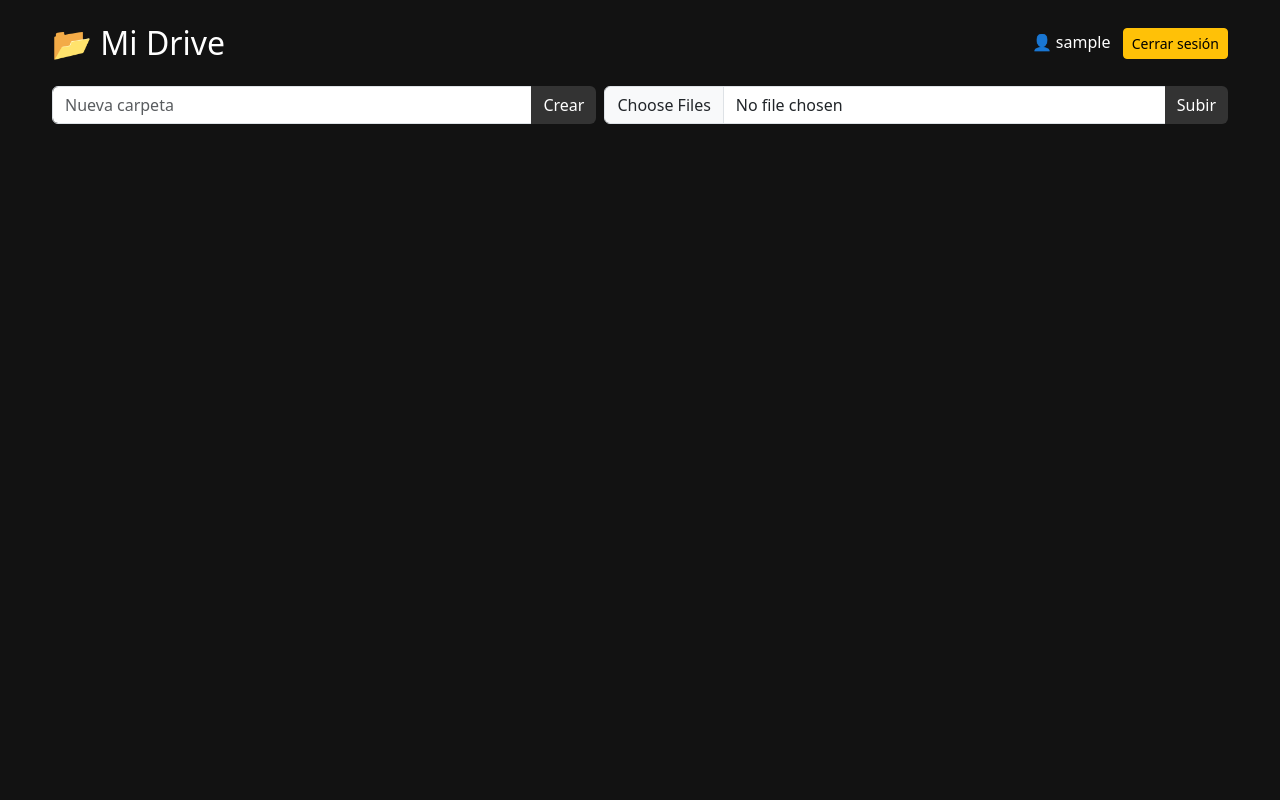
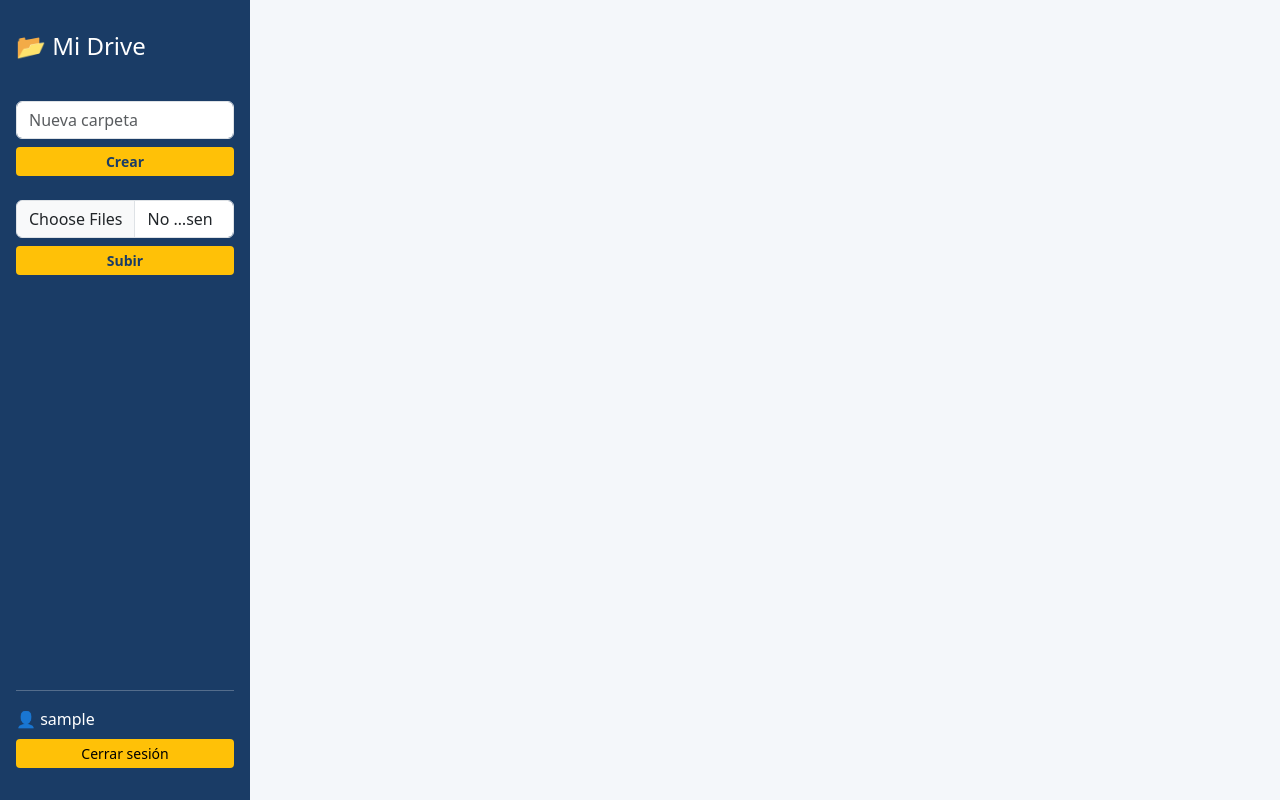
Before and after one commit to andres-app/drive, a PHP site: page / in a window 1280 px wide. Run offline with PHP 8.4, Linux system fonts and the light colour scheme; the visitor is signed in with stand-in values (Sample User, id 1); data that the repository does not hold is empty.

Commit message:
Se realiza cambio de aspecto

```diff
--- a/index.php
+++ b/index.php
@@ -45,7 +45,8 @@ $stmt = $conn->prepare("SELECT * FROM files WHERE folder = ? AND user_id = ? ORD
 $stmt->execute([$currentFolder, $userId]);
 $files = $stmt->fetchAll(PDO::FETCH_ASSOC);
 
-function getFileIcon($fileName) {
+function getFileIcon($fileName)
+{
     $extension = strtolower(pathinfo($fileName, PATHINFO_EXTENSION));
     $icons = [
         'pdf' => 'https://cdn-icons-png.flaticon.com/512/337/337946.png',
@@ -71,75 +72,124 @@ function getFileIcon($fileName) {
 
 <!DOCTYPE html>
 <html lang="es">
+
 <head>
     <meta charset="UTF-8">
     <title>Mi Drive</title>
     <meta name="viewport" content="width=device-width, initial-scale=1.0">
     <link rel="stylesheet" href="https://cdn.jsdelivr.net/npm/bootstrap@5.3.0/dist/css/bootstrap.min.css">
     <style>
-        body { background-color: #121212; color: white; }
-        .container { max-width: 1200px; }
+        body {
+            background-color: #f4f7fa;
+            color: #333;
+        }
+
+        .sidebar {
+            width: 250px;
+            height: 100vh;
+            background-color: #1a3c66;
+            color: white;
+            position: fixed;
+            top: 0;
+            left: 0;
+            padding: 2rem 1rem;
+            display: flex;
+            flex-direction: column;
+            gap: 1.5rem;
+        }
+
+        .sidebar h2 {
+            font-size: 1.5rem;
+            margin-bottom: 1rem;
+        }
+
+        .sidebar form .btn {
+            background-color: #ffc107;
+            color: #1a3c66;
+            font-weight: bold;
+            border: none;
+        }
+
+        .sidebar form .btn:hover {
+            background-color: #e0a800;
+            color: white;
+        }
+
+        .sidebar form input {
+            margin-bottom: 0.5rem;
+        }
+
+        .main-content {
+            margin-left: 270px;
+            padding: 2rem;
+        }
+
         .grid-container {
             display: grid;
-            grid-template-columns: repeat(auto-fill, minmax(160px, 1fr));
-            gap: 15px; margin-top: 20px;
+            grid-template-columns: repeat(auto-fill, minmax(180px, 1fr));
+            gap: 20px;
+            margin-top: 30px;
         }
+
         .grid-item {
-            background-color: #1e1e1e;
-            padding: 15px; border-radius: 8px;
-            text-align: center; transition: 0.3s;
+            background-color: white;
+            border-radius: 12px;
+            box-shadow: 0 2px 10px rgba(0, 0, 0, 0.08);
+            text-align: center;
+            padding: 20px;
+            transition: transform 0.2s ease, box-shadow 0.2s ease;
         }
+
         .grid-item:hover {
-            background-color: #292929;
-            transform: scale(1.05);
+            transform: scale(1.03);
+            box-shadow: 0 4px 20px rgba(0, 0, 0, 0.1);
         }
+
         .grid-item a {
             text-decoration: none;
-            color: white;
+            color: #333;
             display: flex;
             flex-direction: column;
             align-items: center;
+            gap: 10px;
         }
+
         .grid-item img {
             width: 60px;
             height: 60px;
-            margin-bottom: 10px;
+            object-fit: contain;
         }
-        .btn-dark { background-color: #333; border: none; }
-        .btn-dark:hover { background-color: #444; }
 
-        @media (max-width: 400px) {
-            .grid-container {
-                grid-template-columns: 1fr;
+        .btn-warning {
+            background-color: #ffc107;
+            border: none;
         }
+
+        .btn-warning:hover {
+            background-color: #e0a800;
         }
     </style>
 </head>
+
 <body>
-<div class="container py-4">
-    <div class="d-flex flex-column flex-md-row justify-content-between align-items-center mb-4 gap-2">
-        <h2 class="m-0">📂 Mi Drive</h2>
-        <div>
-            <span>👤 <?php echo htmlspecialchars($_SESSION['username']); ?></span>
-            <a href="logout.php" class="btn btn-sm btn-warning ms-2">Cerrar sesión</a>
+    <div class="sidebar">
+        <h2>📂 Mi Drive</h2>
+        <form method="POST">
+            <input type="text" name="new_folder" class="form-control" placeholder="Nueva carpeta" required>
+            <button type="submit" class="btn btn-sm w-100">Crear</button>
+        </form>
+        <form method="POST" enctype="multipart/form-data">
+            <input type="file" name="files[]" class="form-control" multiple required>
+            <button type="submit" class="btn btn-sm w-100">Subir</button>
+        </form>
+        <div class="mt-auto">
+            <hr class="bg-light">
+            <p class="mb-1">👤 <?php echo htmlspecialchars($_SESSION['username']); ?></p>
+            <a href="logout.php" class="btn btn-sm btn-warning mt-1 w-100">Cerrar sesión</a>
         </div>
     </div>
 
-    <div class="d-flex flex-column flex-md-row justify-content-between align-items-stretch gap-2">
-        <form method="POST" class="flex-fill mb-3">
-            <div class="input-group">
-                <input type="text" name="new_folder" class="form-control" placeholder="Nueva carpeta" required>
-                <button type="submit" class="btn btn-dark">Crear</button>
-            </div>
-        </form>
-        <form method="POST" enctype="multipart/form-data" class="flex-fill mb-3">
-            <div class="input-group">
-                <input type="file" name="files[]" class="form-control" multiple required>
-                <button type="submit" class="btn btn-dark">Subir</button>
-            </div>
-        </form>
-    </div>
-
+    <div class="main-content">
         <?php if ($currentFolder): ?>
             <a href="?folder=" class="btn btn-warning mb-3">⬅ Volver</a>
         <?php endif; ?>
@@ -158,4 +208,5 @@ function getFileIcon($fileName) {
         </div>
     </div>
 </body>
+
 </html>
```
Lines whose indentation alone changed are shown as unchanged.
